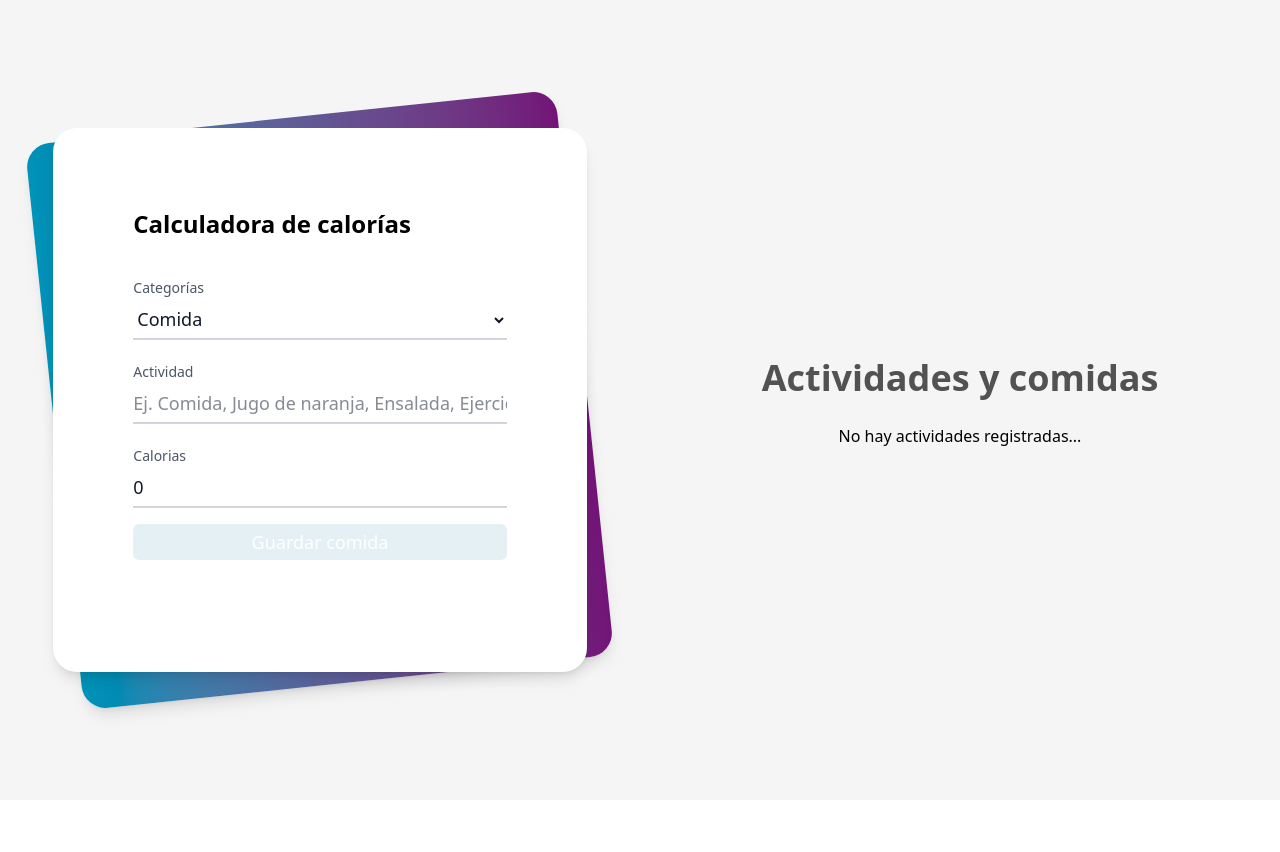
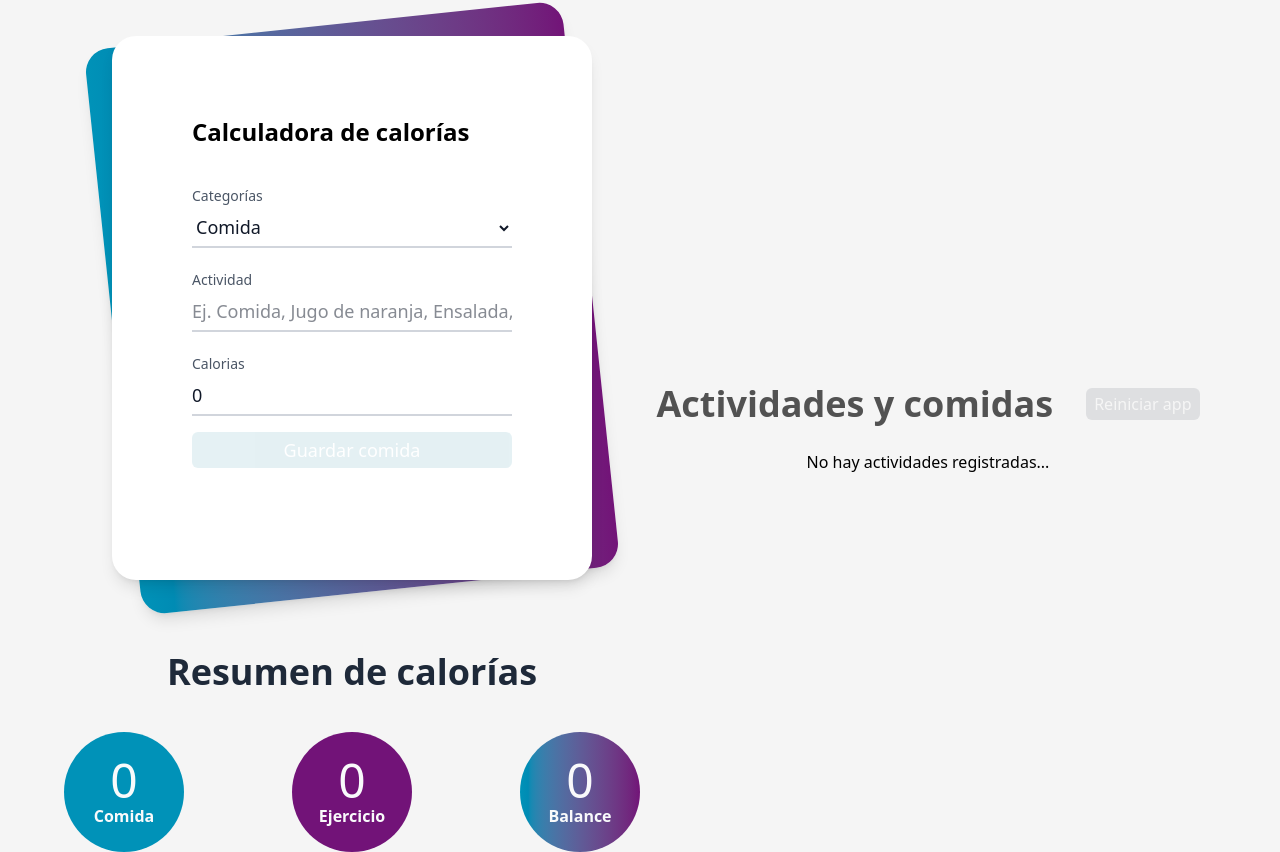
Before and after one commit to aleFernandez88/contador-calorias, a React (Vite) app: page / in a window 1280 px wide. Before the commit the page ends 800 px from the top, so only its background shows below. Built offline with nearby package versions, Linux system fonts and the light colour scheme.

Commit message:
ajustes formato de tabal de balance general

```diff
--- a/index.html
+++ b/index.html
@@ -6,7 +6,7 @@
     <meta name="viewport" content="width=device-width, initial-scale=1.0" />
     <title>Contador de calorias</title>
   </head>
-  <body>
+  <body class="bg-neutral-100">
     <div id="root"></div>
     <script type="module" src="/src/main.tsx"></script>
   </body>
--- a/src/App.tsx
+++ b/src/App.tsx
@@ -2,20 +2,30 @@
 import './App.css'
 
 import { Form } from './components/Form'
-import { useReducer } from 'react'
+import { useEffect, useReducer } from 'react'
 import { activityReducer, initialState } from './reducers/activity-reducer'
 import { ActivityList } from './components/ActivityList'
+import { CaloriesTtracker } from './components/CaloriesTtracker'
 
 
 function App() {
 
   const [state, dispatch] = useReducer(activityReducer, initialState)
+
+  useEffect(() => {
+    localStorage.setItem('activities', JSON.stringify(state.activities))
+  }, [state.activities]);
+
   return (
     <>
-      <div className='flex '>
-        <Form
-          dispatch={dispatch}
-          state={state} />
+      <div className='max-w-6xl mx-auto md:flex'>
+        <div className='flex flex-col md:w-1/2'>
+          <Form
+            dispatch={dispatch}
+            state={state} />
+          <CaloriesTtracker
+            activities={state.activities} />
+        </div>
         <ActivityList
           activities={state.activities}
           dispatch={dispatch} />
--- a/src/components/ActivityList.tsx
+++ b/src/components/ActivityList.tsx
@@ -18,9 +18,20 @@ export const ActivityList = ({ activities, dispatch }: ActivityListProps) => {
         , [activities]
     )
     const isEmptyActivities = useMemo(() => activities.length === 0, [activities])
+
+
     return (
         <div className='min-h-screen bg-neutral-100 py-6 flex flex-col justify-center sm:py-12 w-1/2'>
-            <h2 className='text-4xl font-bold text-neutral-600 text-center my-4'>Actividades y comidas</h2>
+            <div className='flex justify-around w-full items-center'>
+                <h2 className='text-4xl font-bold text-neutral-600 text-center my-4'>Actividades y comidas</h2>
+                <button
+                    className="bg-gray-800 text-white rounded-md px-2 py-1 h-fit disabled:opacity-10 cursor-pointer"
+                    disabled={isEmptyActivities}
+                    onClick={() => dispatch({ type: 'restart-app' })}
+                >
+                    Reiniciar app
+                </button>
+            </div>
             {
                 isEmptyActivities ? <p className='text-center my-2.5'>No hay actividades registradas...</p> :
                     activities.map(activity => (
--- /dev/null
+++ b/src/components/CaloriesDisplay.tsx
@@ -0,0 +1,17 @@
+
+type CaloriesDisplayProps = {
+    text: string,
+    calories: number,
+    bg: string
+
+}
+export const CaloriesDisplay = ({ text, calories, bg }: CaloriesDisplayProps) => {
+    return (
+        <>
+            <div className={`flex flex-col justify-center w-30 h-30 rounded-full bg-${bg}`}>
+                <h3 className="  text-gray-50 text-5xl font-normal text-center">{calories}</h3>
+                <p className=" text-gray-50 text-2xs font-semibold text-center">{text}</p>
+            </div>
+        </>
+    )
+}
--- /dev/null
+++ b/src/components/CaloriesTtracker.tsx
@@ -0,0 +1,36 @@
+import { useMemo } from "react"
+import { ActivityT } from "../types"
+import { CaloriesDisplay } from "./CaloriesDisplay"
+
+type CaloriesTrackerProps = {
+    activities: ActivityT[]
+}
+
+export const CaloriesTtracker = ({ activities }: CaloriesTrackerProps) => {
+
+    const caloriesConsumed = useMemo(() => activities.reduce((total, acti) => acti.category === 1 ? total + + acti.calories : total, 0), [activities])
+
+    const caloriesBurned = useMemo(() => activities.reduce((total, acti) => acti.category === 2 ? total + + acti.calories : total, 0), [activities])
+
+    const caloriesBalance = useMemo(() => caloriesConsumed - caloriesBurned, [activities])
+
+    return (
+        <>
+            <h2 className='mt-9 text-4xl font-bold text-center text-gray-800'> Resumen de calorías</h2>
+            <div className='flex flex-col items-center md:flex-row md:justify-between gap-5 mt-10'>
+                <CaloriesDisplay
+                    text={"Comida"}
+                    calories={caloriesConsumed}
+                    bg={"cyan-600"} />
+                <CaloriesDisplay
+                    text={"Ejercicio"}
+                    calories={caloriesBurned}
+                    bg={"fuchsia-900"} />
+                <CaloriesDisplay
+                    text={"Balance"}
+                    calories={caloriesBalance}
+                    bg={"gradient-to-r from-cyan-600 to-fuchsia-900"} />
+            </div>
+        </>
+    )
+}
--- a/src/components/Form.tsx
+++ b/src/components/Form.tsx
@@ -33,6 +33,7 @@ export const Form = ({ dispatch, state }: FormProps) => {
 
     const [activity, setActivity] = useState<ActivityT>(initialState)
 
+
     useEffect(() => {
 
         if (state.activeId) {
@@ -43,10 +44,14 @@ export const Form = ({ dispatch, state }: FormProps) => {
     }, [state.activeId]);
 
     const handleChange = (e: React.ChangeEvent<HTMLSelectElement> | React.ChangeEvent<HTMLInputElement>) => {
+        const { id, value } = e.target;
+
         setActivity({
             ...activity,
-            [e.target.id]: e.target.value
-        })
+            [id]: id === "category" ? Number(value)
+                : id === "calories" ? Number(value)
+                    : value
+        });
     }
 
     const isValidActivity = () => {
@@ -67,7 +72,7 @@ export const Form = ({ dispatch, state }: FormProps) => {
 
     return (
 
-        <div className="min-h-screen bg-neutral-100 py-6 flex flex-col justify-center sm:py-12 w-1/2">
+        <div className="  py-6 flex flex-col justify-center  ">
             <div className="relative py-3 w-5/6 sm:mx-auto ">
                 <div
                     className="absolute inset-0 bg-gradient-to-r from-cyan-600 to-fuchsia-900 shadow-lg transform -skew-y-6 sm:skew-y-0 sm:-rotate-6 sm:rounded-3xl">
@@ -140,7 +145,6 @@ export const Form = ({ dispatch, state }: FormProps) => {
                     </div>
                 </div>
             </div>
-
         </div>
     )
 }
--- a/src/reducers/activity-reducer.ts
+++ b/src/reducers/activity-reducer.ts
@@ -3,15 +3,21 @@ import type { ActivityT } from "../types"
 export type ActivityActions =
     { type: 'save-activity', payload: { newActivity: ActivityT } } |
     { type: 'set-activeId', payload: { id: ActivityT['id'] } } |
-    { type: 'delete-activity', payload: { id: ActivityT['id'] } }
+    { type: 'delete-activity', payload: { id: ActivityT['id'] } } |
+    { type: 'restart-app' }
 
 export type ActivityState = {
     activities: ActivityT[],
     activeId: ActivityT['id']
 }
 
+const localStorageActivities = (): ActivityT[] => {
+    const activities = localStorage.getItem('activities')
+    return activities ? JSON.parse(activities) : []
+}
+
 export const initialState: ActivityState = {
-    activities: [],
+    activities: localStorageActivities(),
     activeId: ''
 }
 
@@ -49,6 +55,12 @@ export const activityReducer = (
                 activities: state.activities.filter(activity => activity.id !== action.payload.id)
             }
         }
+        case "restart-app": {
+            return {
+                activities: [],
+                activeId: ''
+            }
+        }
         default:
             console.log("Esto es default");
 
```
